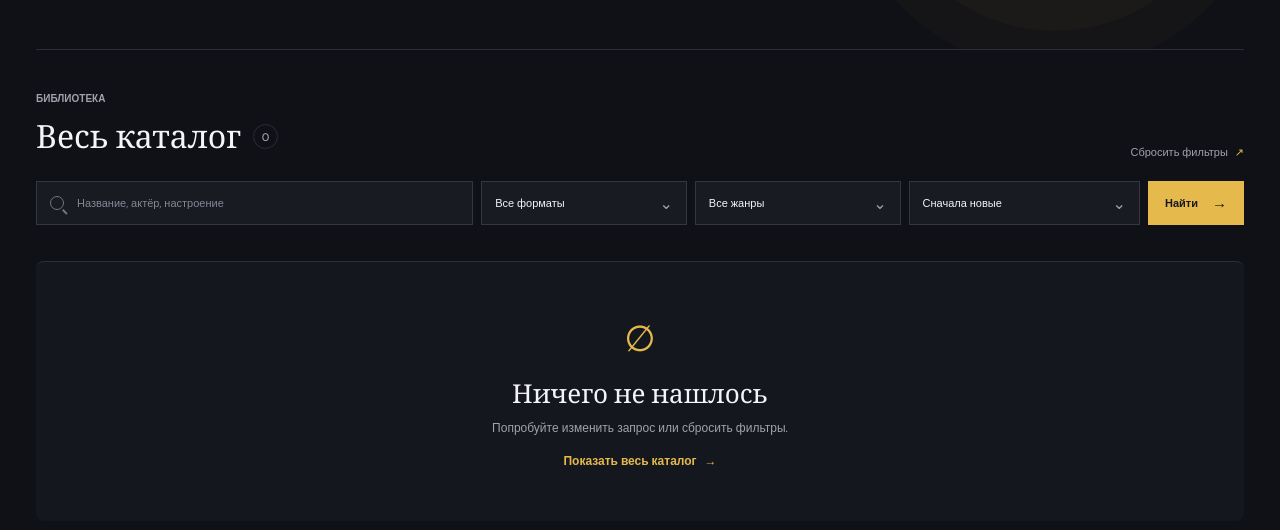
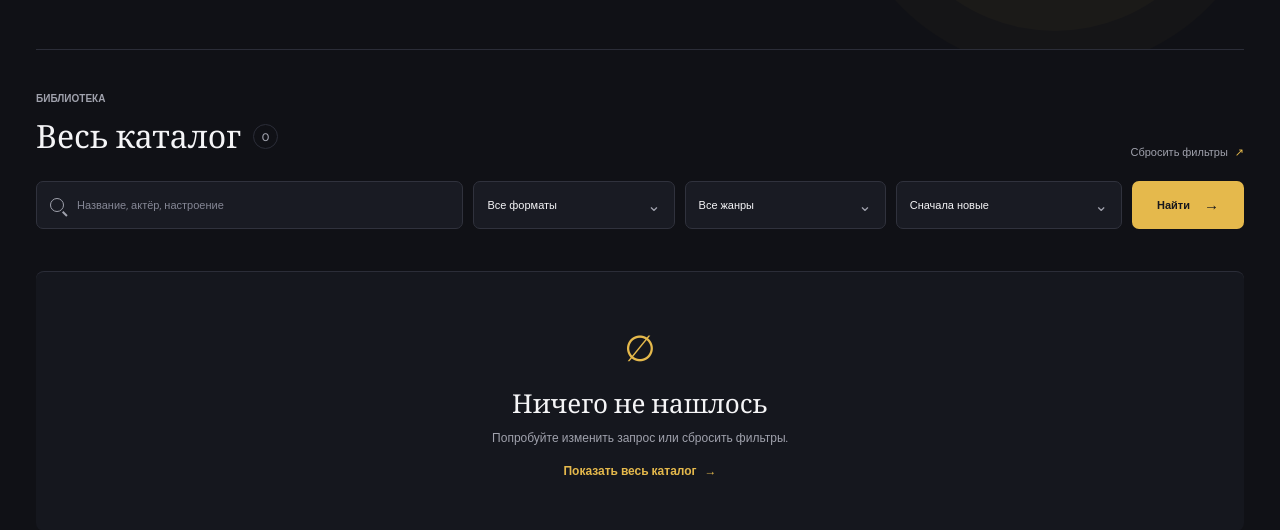
Before and after one commit to Den31211/top_website_final, a Django app: page / in a window 1280 px wide. Shown: the part 378-908 px from the top of the page. Run offline with Django 5.2, Linux system fonts and the light colour scheme; data that the repository does not hold is empty.

Commit message:
Поработал с домашней страницей

```diff
--- a/apps/core/static/core/site.css
+++ b/apps/core/static/core/site.css
@@ -592,3 +592,75 @@ h1, h2, h3, p { margin-top: 0; }
     font-size: 27px;
   }
 }
+
+/* Современная панель поиска */
+.home-page .filter-bar {
+  gap: 10px;
+  margin-bottom: 42px;
+}
+
+.home-page .search-field,
+.home-page .select-field {
+  height: 48px;
+  border: 1px solid #30323d;
+  border-radius: 7px;
+  background: #191b23;
+  transition: border-color .2s ease, background .2s ease,
+              box-shadow .2s ease;
+}
+
+.home-page .search-field:hover,
+.home-page .select-field:hover {
+  border-color: #55515a;
+  background: #1d1f28;
+}
+
+.home-page .search-field:focus-within,
+.home-page .select-field:focus-within {
+  border-color: #e5b94c;
+  box-shadow: 0 0 0 3px rgba(229, 185, 76, .09);
+}
+
+.home-page .search-icon {
+  border-color: #a0a2ad;
+}
+
+.home-page .search-icon::after {
+  background: #a0a2ad;
+}
+
+.home-page .filter-submit {
+  min-width: 112px;
+  height: 48px;
+  padding: 0 20px;
+  border-radius: 7px;
+  transition: background .2s ease, transform .2s ease,
+              box-shadow .2s ease;
+}
+
+.home-page .filter-submit:hover {
+  background: #f0c95e;
+  box-shadow: 0 5px 18px rgba(229, 185, 76, .16);
+  transform: translateY(-2px);
+}
+
+.home-page .filter-submit:active {
+  transform: translateY(0);
+}
+
+.home-page .filter-submit:focus-visible {
+  outline: 2px solid #e5b94c;
+  outline-offset: 3px;
+}
+
+@media (max-width: 620px) {
+  .home-page .filter-bar {
+    margin-bottom: 32px;
+  }
+
+  .home-page .search-field,
+  .home-page .select-field,
+  .home-page .filter-submit {
+    height: 44px;
+  }
+}
```
